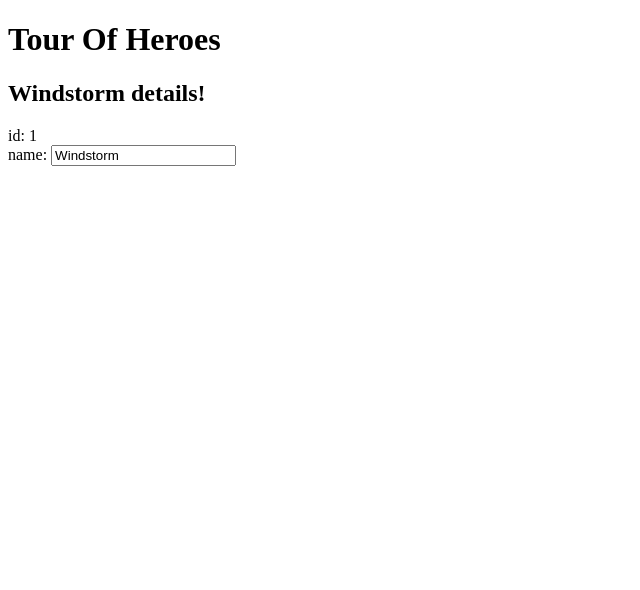
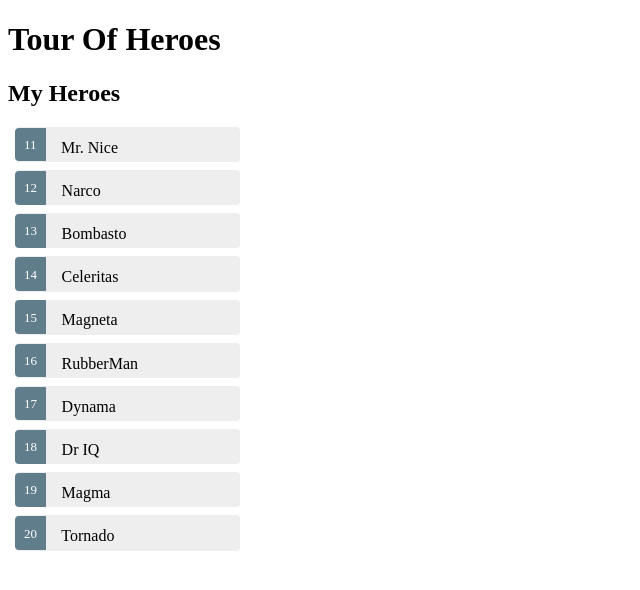
Before and after one commit to jacobseward/angular-tour-of-heroes, an Angular app: page / in a window 1280 px wide. Shown: the top 590 px of the page, without its empty margins (0-640 px from the left). Built offline with nearby package versions, Linux system fonts and the light colour scheme.

Commit message:
finish lesson 3: master/detail

```diff
--- a/src/app/app.component.css
+++ b/src/app/app.component.css
@@ -0,0 +1,47 @@
+.selected {
+    background-color: #CFD8DC !important;
+    color: white;
+  }
+  .heroes {
+    margin: 0 0 2em 0;
+    list-style-type: none;
+    padding: 0;
+    width: 15em;
+  }
+  .heroes li {
+    cursor: pointer;
+    position: relative;
+    left: 0;
+    background-color: #EEE;
+    margin: .5em;
+    padding: .3em 0;
+    height: 1.6em;
+    border-radius: 4px;
+  }
+  .heroes li.selected:hover {
+    background-color: #BBD8DC !important;
+    color: white;
+  }
+  .heroes li:hover {
+    color: #607D8B;
+    background-color: #DDD;
+    left: .1em;
+  }
+  .heroes .text {
+    position: relative;
+    top: -3px;
+  }
+  .heroes .badge {
+    display: inline-block;
+    font-size: small;
+    color: white;
+    padding: 0.8em 0.7em 0 0.7em;
+    background-color: #607D8B;
+    line-height: 1em;
+    position: relative;
+    left: -1px;
+    top: -4px;
+    height: 1.8em;
+    margin-right: .8em;
+    border-radius: 4px 0 0 4px;
+  }
--- a/src/app/app.component.html
+++ b/src/app/app.component.html
@@ -1,7 +1,21 @@
 <h1>{{title}}</h1>
-<h2>{{hero.name}} details!</h2>
-<div><label>id: </label>{{hero.id}}</div>
-<div>
-  <label>name: </label>
-  <input [(ngModel)]="hero.name" placeholder="name">
+
+<div *ngIf="selectedHero">
+  <h2>{{selectedHero.name}} details!</h2>
+  <div><label>id: </label>{{selectedHero.id}}</div>
+  <div>
+      <label>name: </label>
+      <input [(ngModel)]="selectedHero.name" placeholder="name"/>
+  </div>
 </div>
+
+<h2>My Heroes</h2>
+<ul class="heroes">
+  <li
+    *ngFor="let hero of heroes"
+    (click)="onSelect(hero)"
+    [class.selected]="hero === selectedHero"
+  >
+    <span class="badge">{{hero.id}}</span> {{hero.name}}
+  </li>
+</ul>
--- a/src/app/app.component.ts
+++ b/src/app/app.component.ts
@@ -6,14 +6,30 @@
   styleUrls: ['./app.component.css']
 })
 export class AppComponent {
+  selectedHero: Hero;
+
   title = 'Tour Of Heroes';
-  hero: Hero = {
-    id: 1,
-    name: 'Windstorm'
-  };
+  heroes = HEROES;
+
+  onSelect(hero: Hero): void {
+    this.selectedHero = hero;
+  }
 }
 
 export class Hero {
   id: number;
   name: string;
 }
+
+const HEROES: Hero[] = [
+  { id: 11, name: 'Mr. Nice' },
+  { id: 12, name: 'Narco' },
+  { id: 13, name: 'Bombasto' },
+  { id: 14, name: 'Celeritas' },
+  { id: 15, name: 'Magneta' },
+  { id: 16, name: 'RubberMan' },
+  { id: 17, name: 'Dynama' },
+  { id: 18, name: 'Dr IQ' },
+  { id: 19, name: 'Magma' },
+  { id: 20, name: 'Tornado' }
+];
```
